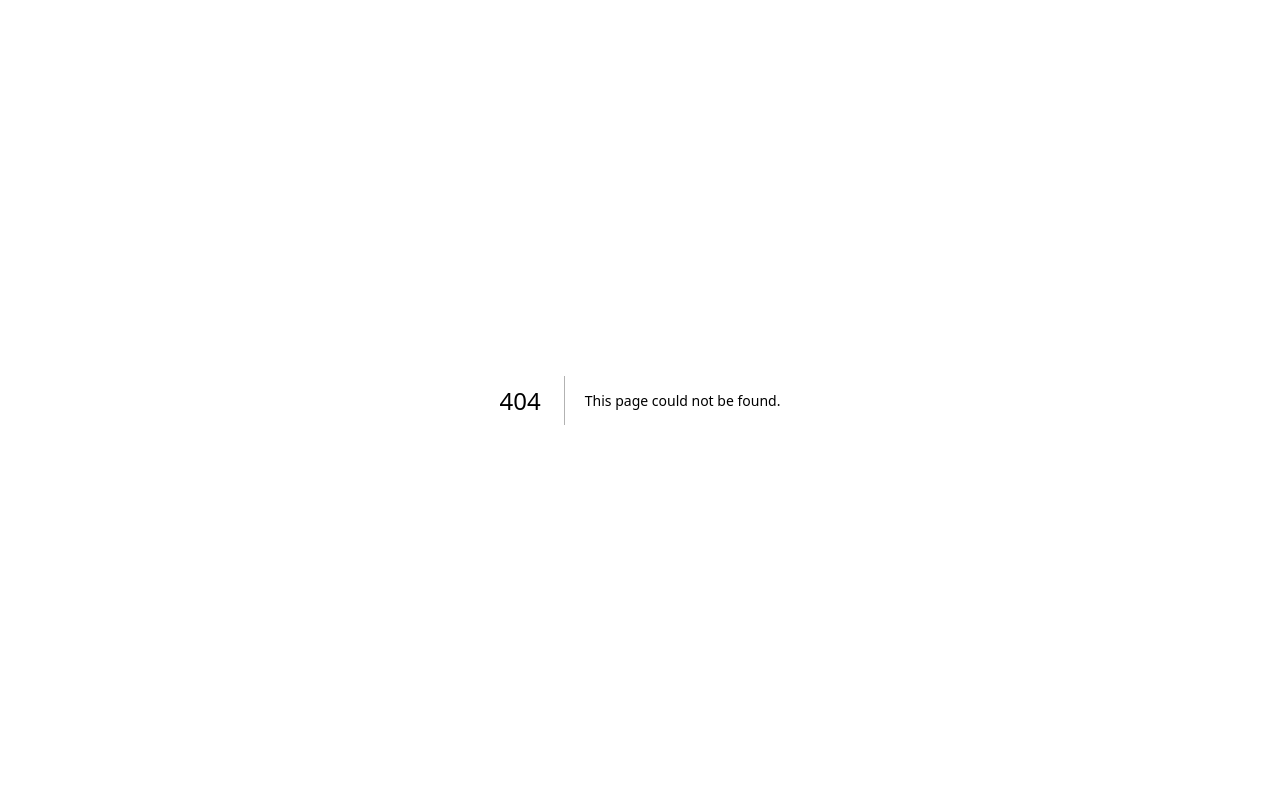
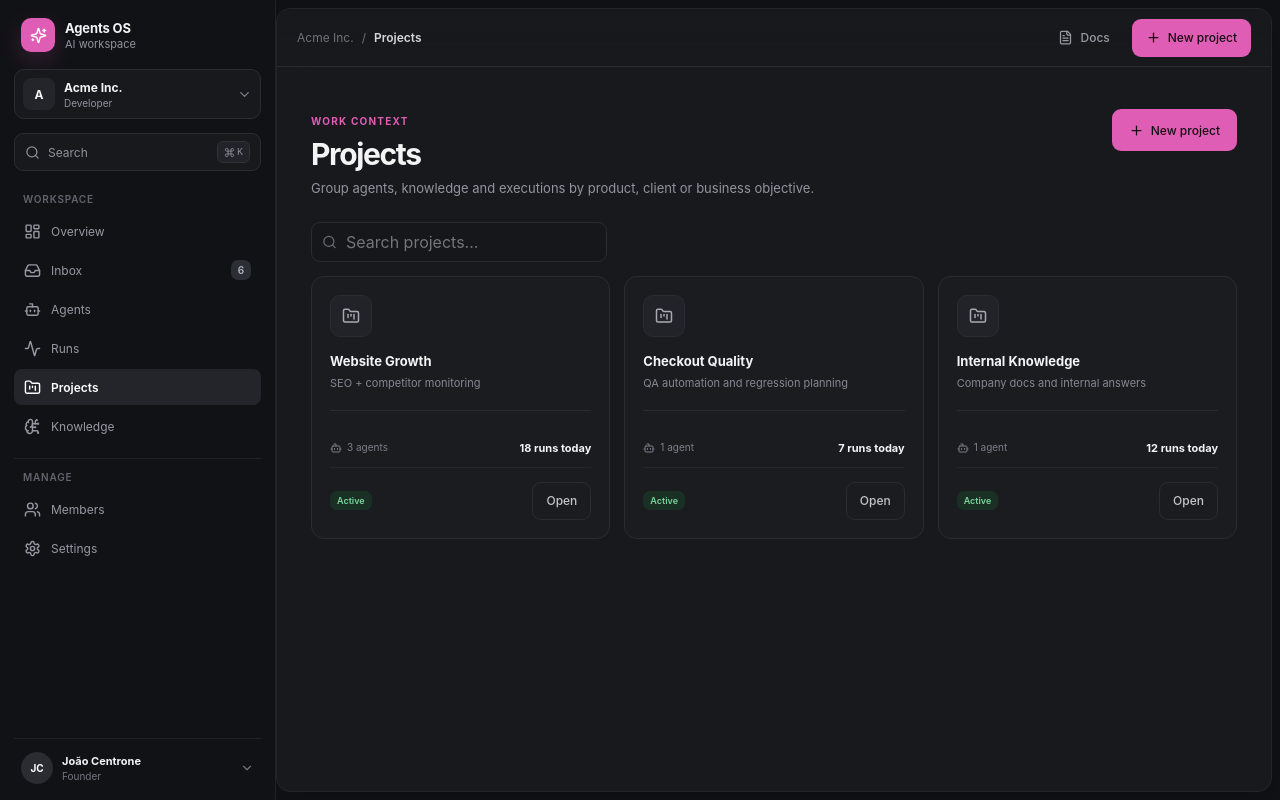
Before and after one commit to JoaoVitorTelesCentrone/agents, a Next.js app: page /projects in a window 1280 px wide. Before the commit this address had no page. Built offline with nearby package versions, Linux system fonts and the light colour scheme.

Commit message:
feat(ui): add projects page

```diff
--- /dev/null
+++ b/app/projects/page.tsx
@@ -0,0 +1,21 @@
+import Link from 'next/link';
+import { Bot, FolderKanban, Plus, Search } from 'lucide-react';
+import { AppShell } from '@/components/app-shell';
+
+const projects=[
+  ['Website Growth','SEO + competitor monitoring','3 agents','18 runs today','Active'],
+  ['Checkout Quality','QA automation and regression planning','1 agent','7 runs today','Active'],
+  ['Internal Knowledge','Company docs and internal answers','1 agent','12 runs today','Active'],
+];
+
+export default function ProjectsPage(){
+  return <AppShell active="projects" title="Projects" primaryHref="/projects" primaryLabel="New project">
+    <div className="wm-page">
+      <section className="wm-heading wm-heading-top"><div><span className="wm-kicker">WORK CONTEXT</span><h1>Projects</h1><p>Group agents, knowledge and executions by product, client or business objective.</p></div><button className="wm-button wm-button-primary wm-run"><Plus size={15}/>New project</button></section>
+      <div className="wm-toolbar"><div className="wm-search-field"><Search size={15}/><input className="wm-input" placeholder="Search projects..."/></div></div>
+      <section className="wm-grid-3">
+        {projects.map(([name,desc,agents,runs,status])=><article className="wm-card wm-card-pad" key={name}><div className="wm-agent-icon" style={{marginBottom:16}}><FolderKanban size={18}/></div><h3>{name}</h3><p>{desc}</p><div className="wm-divider" style={{margin:'18px 0'}}/><div className="wm-stat-row"><span><Bot size={12} style={{verticalAlign:'middle',marginRight:5}}/>{agents}</span><strong>{runs}</strong></div><div style={{display:'flex',justifyContent:'space-between',alignItems:'center',marginTop:14}}><span className="wm-badge wm-badge-green">{status}</span><Link className="wm-button wm-button-outline" href="/agents">Open</Link></div></article>)}
+      </section>
+    </div>
+  </AppShell>;
+}
```
